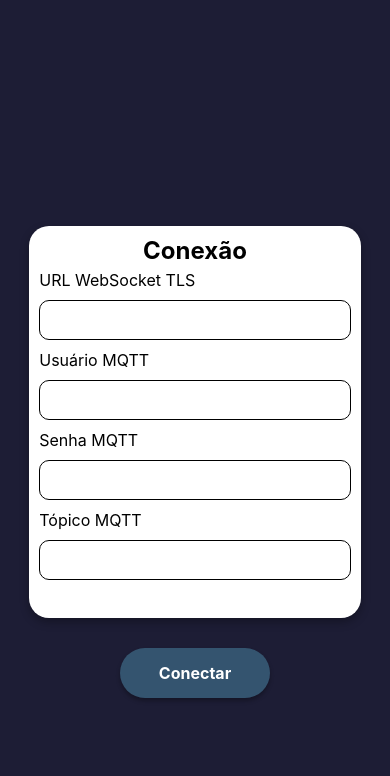
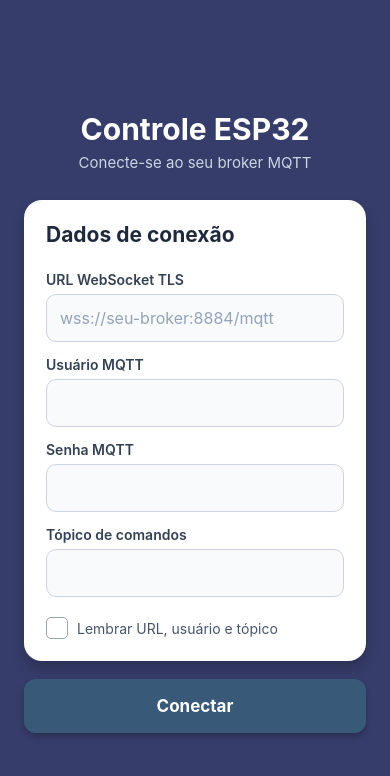
Before and after one commit to jonas-ar/controleArESP32, a React Native app: screen / in a window 390 px wide. Shown: the top 776 px of the page. Built offline with nearby package versions, Linux system fonts and the light colour scheme.

Commit message:
feat: estilização dos componentes

```diff
--- a/app.json
+++ b/app.json
@@ -20,6 +20,9 @@
     },
     "web": {
       "favicon": "./assets/favicon.png"
-    }
+    },
+    "plugins": [
+      "expo-secure-store"
+    ]
   }
 }
--- a/package.json
+++ b/package.json
@@ -4,6 +4,7 @@
   "main": "index.ts",
   "dependencies": {
     "expo": "~57.0.12",
+    "expo-secure-store": "~57.0.1",
     "expo-status-bar": "~57.0.1",
     "mqtt": "^5.15.2",
     "react": "19.2.3",
--- a/src/global/themes.tsx
+++ b/src/global/themes.tsx
@@ -3,6 +3,6 @@
         primary: '#395e7ad8',
         secondary: '#ffffff',
         lightGray: '#d7d8d7',
-        bgScreen: '#1d1d35'
+        bgScreen: '#373d6b'
     }
 }
--- a/src/pages/comando/styles.ts
+++ b/src/pages/comando/styles.ts
@@ -69,6 +69,57 @@
         shadowRadius: 4.65,
         elevation: 7,
     },
+    buttonStatus: {
+        position: 'absolute',
+        bottom: 32,
+        width: '90%',
+        height: 56,
+        alignItems: 'center',
+        justifyContent: 'center',
+        backgroundColor: themes.colors.primary,
+        borderRadius: 20,
+        elevation: 7,
+    },
+    modalFundo: {
+        flex: 1,
+        justifyContent: 'center',
+        padding: 20,
+        backgroundColor: 'rgba(0, 0, 0, 0.55)',
+    },
+    modalConteudo: {
+        maxHeight: '70%',
+        padding: 20,
+        borderRadius: 16,
+        backgroundColor: themes.colors.secondary,
+    },
+    modalTitulo: {
+        fontSize: 22,
+        fontWeight: 'bold',
+    },
+    modalTopico: {
+        marginTop: 4,
+        marginBottom: 14,
+        color: '#666',
+    },
+    listaStatus: {
+        maxHeight: 300,
+        borderWidth: 1,
+        borderColor: '#ccc',
+        borderRadius: 8,
+        padding: 10,
+    },
+    mensagemStatus: {
+        marginBottom: 8,
+        fontSize: 16,
+    },
+    buttonFechar: {
+        height: 52,
+        marginTop: 16,
+        alignItems: 'center',
+        justifyContent: 'center',
+        borderRadius: 20,
+        backgroundColor: 'grey',
+    },
     textButton: {
         fontSize: 24,
         color: '#fff',
--- a/src/pages/login/index.tsx
+++ b/src/pages/login/index.tsx
@@ -1,130 +1,142 @@
-import React, { useState } from "react";
-import mqtt, {MqttClient} from "mqtt";
-import { Text, TextInput, View, KeyboardAvoidingView, Platform, TouchableOpacity, Alert, ActivityIndicator } from "react-native";
+import React, { useEffect, useState } from "react";
+import mqtt, { MqttClient } from "mqtt";
+import * as SecureStore from "expo-secure-store";
+import { ActivityIndicator, Alert, KeyboardAvoidingView, Platform, ScrollView, Text, TextInput, TouchableOpacity, View } from "react-native";
 import { style } from "./styles";
 
 type LoginProps = {
   onConnected: (client: MqttClient, topico: string) => void;
+};
+
+const DADOS_CONEXAO_KEY = "dados-conexao-mqtt";
+
+export default function Login({ onConnected }: LoginProps) {
+  const [url, setUrl] = useState("");
+  const [user, setUser] = useState("");
+  const [password, setPassword] = useState("");
+  const [topico, setTopico] = useState("");
+  const [loading, setLoading] = useState(false);
+  const [lembrarDados, setLembrarDados] = useState(false);
+
+  useEffect(() => {
+    async function carregarDadosSalvos() {
+      const dadosSalvos = await SecureStore.getItemAsync(DADOS_CONEXAO_KEY);
+      if (!dadosSalvos) return;
+
+      const { urlSalva, usuarioSalvo, topicoSalvo } = JSON.parse(dadosSalvos);
+      setUrl(urlSalva);
+      setUser(usuarioSalvo);
+      setTopico(topicoSalvo);
+      setLembrarDados(true);
     }
 
-export default function Login({onConnected}: LoginProps) {
+    carregarDadosSalvos().catch(() => Alert.alert("Atenção", "Não foi possível carregar os dados salvos."));
+  }, []);
 
-    const [url, setUrl] = useState('');
-    const [user, setUser] = useState('');
-    const [password, setPassword] = useState('');
-    const [topico, setTopico] = useState('');
-    const [loading, setLoading] = useState(false);
+  async function salvarDados() {
+    if (!lembrarDados) return;
 
-    function getLogin() {
+    await SecureStore.setItemAsync(DADOS_CONEXAO_KEY, JSON.stringify({
+      urlSalva: url,
+      usuarioSalvo: user,
+      topicoSalvo: topico,
+    }));
+  }
+
+  function alternarLembrarDados() {
+    if (lembrarDados) SecureStore.deleteItemAsync(DADOS_CONEXAO_KEY);
+    setLembrarDados(!lembrarDados);
+  }
+
+  async function getLogin() {
     if (!url || !user || !password || !topico) {
       Alert.alert("Atenção", "Todos os campos precisam ser preenchidos!");
       return;
     }
+
     setLoading(true);
 
-        const clientId = `mqtt${Math.random().toString(16).slice(3)}`;
+    let brokerUrl: URL;
+    try {
+      brokerUrl = new URL(url.trim());
+    } catch {
+      setLoading(false);
+      Alert.alert("Atenção", "URL não é válida.");
+      return;
+    }
 
-        let invalidUrl: URL;
+    if (brokerUrl.protocol !== "wss:") {
+      setLoading(false);
+      Alert.alert("Atenção", "Use uma URL segura iniciando com wss://");
+      return;
+    }
 
     try {
-            invalidUrl = new URL(url.trim());
+      await salvarDados();
     } catch {
-            Alert.alert("Atenção", "URL não é válida");
       setLoading(false);
-            return
-        };
-
-        if (invalidUrl.protocol !== "wss:") {
-            Alert.alert("Atenção", "Protocolo inválido");
-            setLoading(false);
-            return
+      Alert.alert("Atenção", "Não foi possível salvar os dados.");
+      return;
     }
 
-        const client = mqtt.connect(invalidUrl.toString(), {
-            clientId,
+    const client = mqtt.connect(brokerUrl.toString(), {
+      clientId: `mqtt${Math.random().toString(16).slice(3)}`,
       clean: true,
       connectTimeout: 4000,
       username: user,
       password,
-            reconnectPeriod: 1000
+      reconnectPeriod: 1000,
     });
 
-        client.on('error', (error) => {
+    const tratarErroDeConexao = (error: Error) => {
       setLoading(false);
       Alert.alert("Conexão falhou", error.toString());
       client.end();
-        });
+    };
 
-        client.on('connect', () => {
-            Alert.alert("Aviso", "Conexão realizada")
+    client.on("error", tratarErroDeConexao);
+    client.on("connect", () => {
       setLoading(false);
-            client.subscribe([topico], () => {
-                console.log(`Inscrito no tópico '${topico}'`);
-                onConnected(client, topico);
-            });
+      client.off("error", tratarErroDeConexao);
+      client.subscribe([topico], () => onConnected(client, topico));
     });
   }
 
   return (
-        <KeyboardAvoidingView
-        style={style.container}
-        behavior={Platform.OS === 'ios' ? 'padding' : 'height'}
-        >
-            <View style={style.boxTop} />
+    <KeyboardAvoidingView style={style.container} behavior={Platform.OS === "ios" ? "padding" : "height"}>
+      <ScrollView contentContainerStyle={style.scrollContent} keyboardShouldPersistTaps="handled">
+        <View style={style.content}>
+          <Text style={style.appTitle}>Controle ESP32</Text>
+          <Text style={style.appSubtitle}>Conecte-se ao seu broker MQTT</Text>
 
-            <View style={style.boxMid}>
+          <View style={style.formCard}>
+            <Text style={style.formTitle}>Dados de conexão</Text>
 
-                <Text style={style.titulo}>Conexão</Text>
-                    <Text style={style.titleInput}>URL WebSocket TLS</Text>
+            <Text style={style.label}>URL WebSocket TLS</Text>
+            <TextInput style={style.input} value={url} onChangeText={setUrl} placeholder="wss://seu-broker:8884/mqtt" placeholderTextColor="#94a3b8" autoCapitalize="none" autoCorrect={false} />
 
-                <View style={style.boxInput}>
-                    <TextInput style={style.input}
-                        onChangeText={setUrl}
-                    />
+            <Text style={style.label}>Usuário MQTT</Text>
+            <TextInput style={style.input} value={user} onChangeText={setUser} autoCapitalize="none" autoCorrect={false} />
+
+            <Text style={style.label}>Senha MQTT</Text>
+            <TextInput style={style.input} value={password} onChangeText={setPassword} secureTextEntry autoCapitalize="none" autoCorrect={false} />
+
+            <Text style={style.label}>Tópico de comandos</Text>
+            <TextInput style={style.input} value={topico} onChangeText={setTopico} autoCapitalize="none" autoCorrect={false} />
+
+            <TouchableOpacity style={style.rememberRow} onPress={alternarLembrarDados}>
+              <View style={[style.checkbox, lembrarDados && style.checkboxChecked]}>
+                {lembrarDados && <Text style={style.checkmark}>✓</Text>}
               </View>
-
-                <Text style={style.titleInput}>Usuário MQTT</Text>
-                    <View style={style.boxInput}>
-                        <TextInput style={style.input}
-                            autoCorrect={false}
-                            autoCapitalize="none"
-                            onChangeText={setUser}
-                            />
-                    </View>
-
-                <Text style={style.titleInput}>Senha MQTT</Text>
-                    <View style={style.boxInput}>
-                        <TextInput
-                            autoCorrect={false}
-                            style={style.input}
-                            autoCapitalize="none"
-                            textContentType="password"
-                            secureTextEntry={true}
-                            onChangeText={setPassword}
-                             />
-                    </View>
-
-                <Text style={style.titleInput}>Tópico MQTT</Text>
-                    <View style={style.boxInput}>
-                        <TextInput style={style.input}
-                            autoCorrect={false}
-                            autoCapitalize="none"
-                            onChangeText={setTopico}
-                            />
-                    </View>
-            </View>
-
-                <View style={style.boxBottom}>
-                    <TouchableOpacity style={style.button} onPress={getLogin} disabled={loading}>
-                        {
-                            loading?
-                                <ActivityIndicator color={'#fff'} size={"small"}/>
-                            :
-                                <Text style={style.textButton}>Conectar</Text>
-                        }
+              <Text style={style.rememberText}>Lembrar URL, usuário e tópico</Text>
             </TouchableOpacity>
           </View>
 
+          <TouchableOpacity style={[style.connectButton, loading && style.connectButtonDisabled]} onPress={getLogin} disabled={loading}>
+            {loading ? <ActivityIndicator color="#fff" /> : <Text style={style.connectButtonText}>Conectar</Text>}
+          </TouchableOpacity>
+        </View>
+      </ScrollView>
     </KeyboardAvoidingView>
-    )
+  );
 }
--- a/src/pages/login/styles.ts
+++ b/src/pages/login/styles.ts
@@ -1,76 +1,113 @@
-import {Dimensions, StyleSheet} from "react-native";
+import { StyleSheet } from "react-native";
 import { themes } from "../../global/themes";
 
 export const style = StyleSheet.create({
   container: {
     flex: 1,
-        alignItems: 'center',
-        justifyContent: 'center',
-        backgroundColor: themes.colors.bgScreen
+    backgroundColor: themes.colors.bgScreen,
   },
-    boxTop: {
-        height: Dimensions.get('window').height/4,
-        width: '100%',
-        alignItems: 'center',
-        justifyContent: 'center'
+  scrollContent: {
+    flexGrow: 1,
+    justifyContent: "center",
+    padding: 24,
   },
-    boxMid: {
-        height: Dimensions.get('window').height/2.15,
-        backgroundColor: themes.colors.secondary,
-        borderRadius: 20,
-        boxShadow: '0px 4px 10px rgba(0, 0, 0, 0.3)',
-        padding: 10,
-        width: '85%',
+  content: {
+    width: "100%",
+    alignSelf: "center",
+    maxWidth: 460,
   },
-    boxBottom: {
-        height: Dimensions.get('window').height/4,
-        width: '100%',
-        alignItems: 'center'
+  appTitle: {
+    color: "#ffffff",
+    fontSize: 30,
+    fontWeight: "700",
+    textAlign: "center",
   },
-    titulo: {
-        fontSize: 24,
-        textAlign: 'center',
-        marginBottom: 5,
-        fontWeight: 'bold'
+  appSubtitle: {
+    color: "#cbd5e1",
+    fontSize: 15,
+    textAlign: "center",
+    marginTop: 6,
+    marginBottom: 28,
   },
-    titleInput: {
-        fontSize: 16,
+  formCard: {
+    backgroundColor: "#ffffff",
+    borderRadius: 18,
+    padding: 22,
+    shadowColor: "#000000",
+    shadowOffset: { width: 0, height: 8 },
+    shadowOpacity: 0.2,
+    shadowRadius: 14,
+    elevation: 8,
   },
-    boxInput: {
-        width: '100%',
-        height: 40,
-        borderWidth: 1,
-        borderRadius: 10,
-        marginTop: 10,
-        marginBottom: 10
+  formTitle: {
+    color: "#1e293b",
+    fontSize: 21,
+    fontWeight: "700",
+    marginBottom: 10,
+  },
+  label: {
+    color: "#334155",
+    fontSize: 14,
+    fontWeight: "600",
+    marginTop: 14,
+    marginBottom: 6,
   },
   input: {
-        borderRadius: 40,
-        marginLeft: 5,
-        marginRight: 5,
-        height: '100%',
-        width: '95%'
+    backgroundColor: "#f8fafc",
+    borderColor: "#cbd5e1",
+    borderRadius: 10,
+    borderWidth: 1,
+    color: "#0f172a",
+    fontSize: 16,
+    minHeight: 48,
+    paddingHorizontal: 13,
   },
-    button: {
-        width: 150,
-        height: 50,
-        alignItems: 'center',
-        justifyContent: 'center',
+  rememberRow: {
+    alignItems: "center",
+    flexDirection: "row",
+    marginTop: 20,
+  },
+  checkbox: {
+    alignItems: "center",
+    borderColor: "#94a3b8",
+    borderRadius: 5,
+    borderWidth: 1,
+    height: 22,
+    justifyContent: "center",
+    marginRight: 9,
+    width: 22,
+  },
+  checkboxChecked: {
     backgroundColor: themes.colors.primary,
-        borderRadius: 40,
-        marginTop: 30,
-        shadowColor: "#000",
-        shadowOffset: {
-            width: 0,
-            height: 3,
+    borderColor: themes.colors.primary,
   },
-        shadowOpacity: 0.29,
-        shadowRadius: 4.65,
-        elevation: 7,
+  checkmark: {
+    color: "#ffffff",
+    fontWeight: "700",
   },
-    textButton: {
-        fontSize: 16,
-        color: '#fff',
-        fontWeight: 'bold'
-    }
-})
+  rememberText: {
+    color: "#475569",
+    fontSize: 14,
+  },
+  connectButton: {
+    alignItems: "center",
+    backgroundColor: themes.colors.primary,
+    borderRadius: 12,
+    justifyContent: "center",
+    marginTop: 18,
+    minHeight: 54,
+    shadowColor: "#000000",
+    shadowOffset: { width: 0, height: 4 },
+    shadowOpacity: 0.22,
+    shadowRadius: 6,
+    elevation: 5,
+  },
+  connectButtonDisabled: {
+    opacity: 0.7,
+  },
+  connectButtonText: {
+    color: "#ffffff",
+    fontSize: 17,
+    fontWeight: "700",
+  },
+});
```
Also changed, not shown: src/pages/comando/index.tsx (+69 -4 lines), 1 other file (tests, documents, lock files or other folders). Lines whose indentation alone changed are shown as unchanged.
